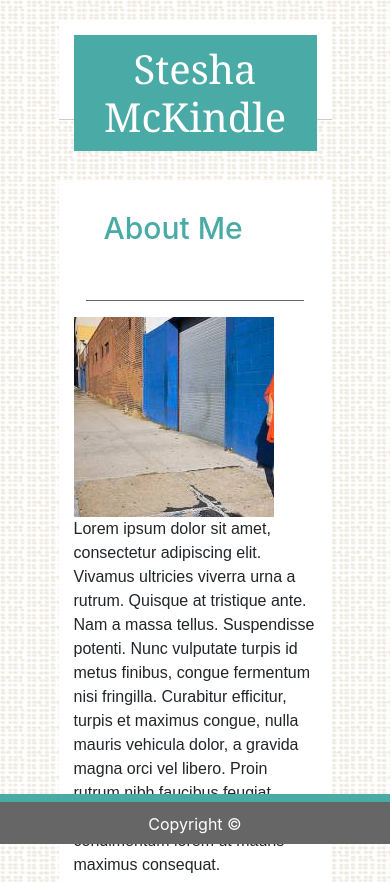
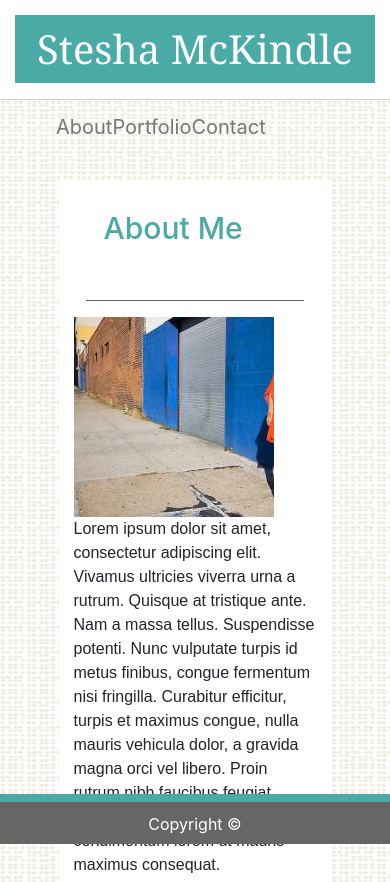
Before and after one commit to 19stesha69/Bootstrap-Portfolio, a plain HTML site: page index.html in a window 390 px wide. Shown: the top 882 px of the page. Drawn offline with nearby package versions, Linux system fonts and the light colour scheme.

Commit message:
reposition header in tablet view

```diff
--- a/assets/style.css
+++ b/assets/style.css
@@ -132,13 +132,16 @@ footer p {
 }
 
 
-/* @media only screen and (max-width: 991px) {
+@media only screen and (max-width: 980px) {
 
     #header-container {
         margin-top: 0;
+        width: 100%;
+        position: static;
     }
 
     .navbar-nav {
+        flex-direction: row;
         margin: 0;
         padding-left: 25px;
         padding-right: 25px;
@@ -156,4 +159,4 @@ footer p {
     .nav-item {
         width: 100px;
     }
-} */
+}
```
